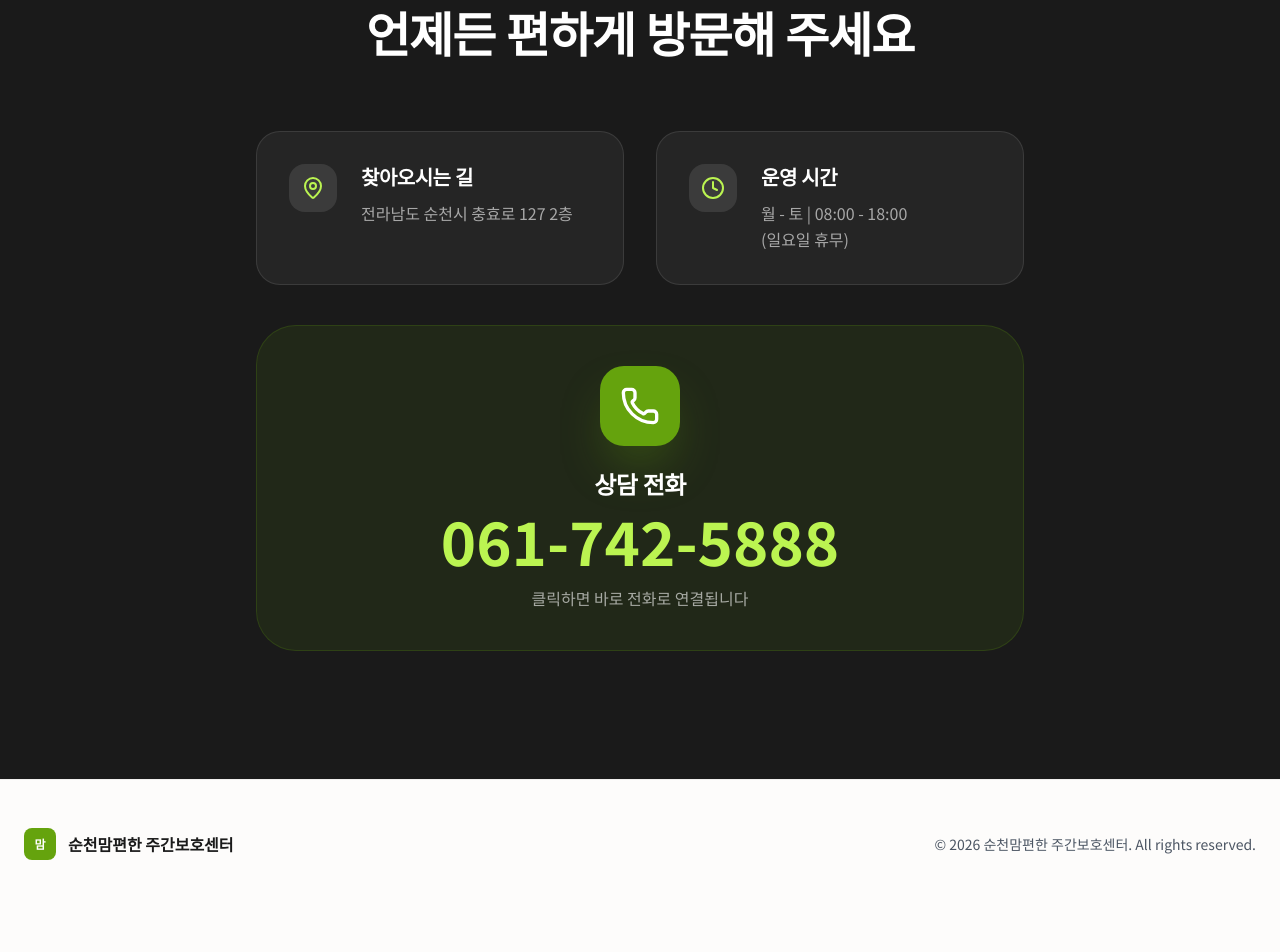
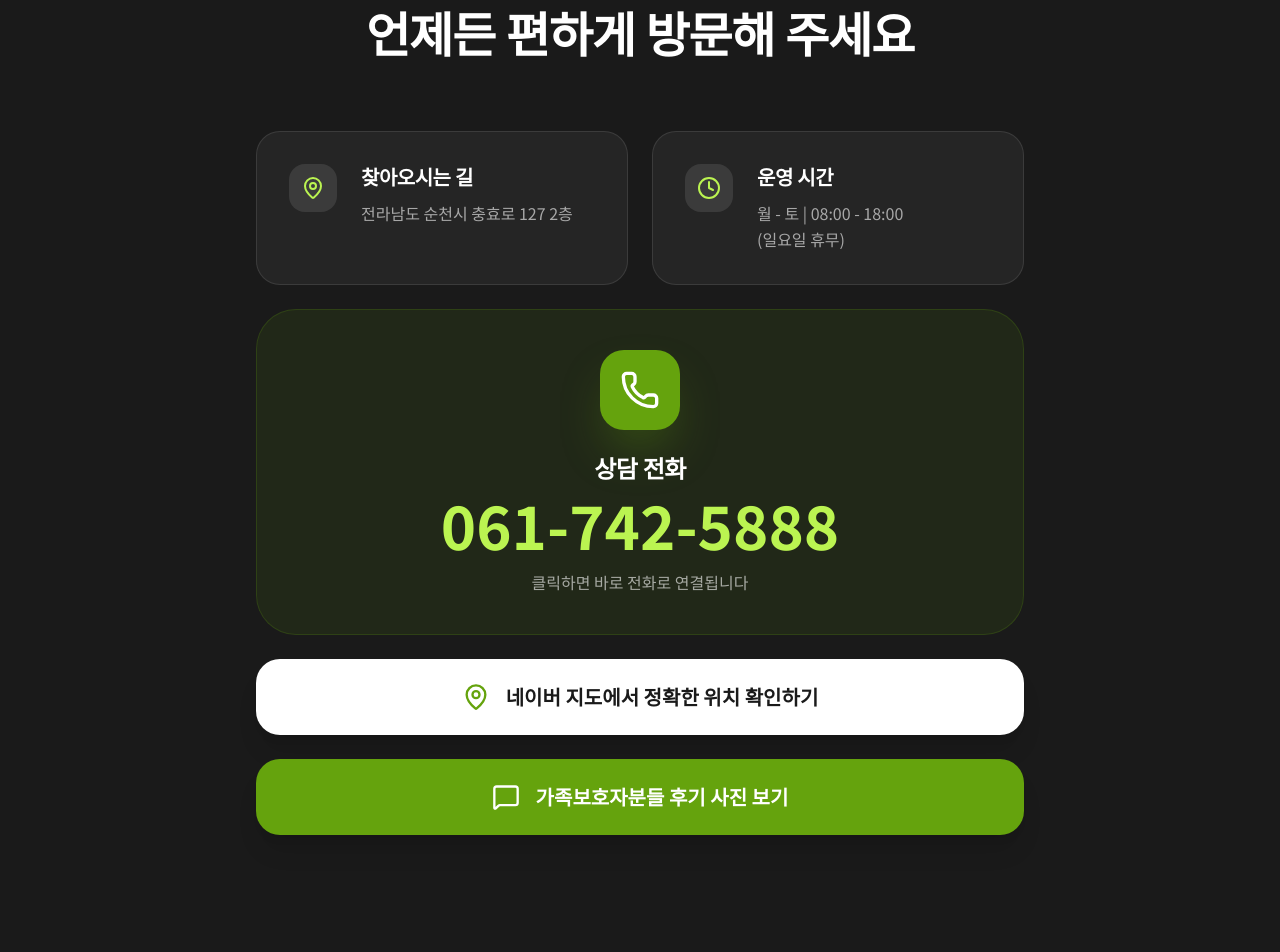
Before and after one commit to gkdud851-coder/mom, a React (Vite) app: page / in a window 1280 px wide. Shown: the part 6340-7292 px from the top of the page. Before the commit the page ends 7248 px from the top, so only its background shows below. Built offline with nearby package versions, Linux system fonts and the light colour scheme.

Commit message:
Update App.tsx

```diff
--- a/src/App.tsx
+++ b/src/App.tsx
@@ -299,24 +299,58 @@ export default function App() {
         {/* Contact Section */}
         <section id="contact" className="section-padding bg-ink text-white">
           <div className="max-w-3xl mx-auto">
-            <SectionHeader subtitle="Location & Contact" title="언제든 편하게 방문해 주세요" light />
-            <div className="space-y-10">
-              <div className="grid md:grid-cols-2 gap-8">
+            <SectionHeader
+              subtitle="Location & Contact"
+              title="언제든 편하게 방문해 주세요"
+              light
+            />
+            <div className="space-y-6">
+              <div className="grid md:grid-cols-2 gap-6">
                 <div className="flex items-start gap-6 bg-white/5 p-8 rounded-3xl border border-white/10">
-                  <div className="w-12 h-12 bg-white/10 rounded-2xl flex items-center justify-center text-lime-300 shrink-0"><MapPin className="w-6 h-6" /></div>
-                  <div><h4 className="text-xl font-bold mb-2">찾아오시는 길</h4><p className="text-white/60 leading-relaxed">전라남도 순천시 충효로 127 2층</p></div>
+                  <div className="w-12 h-12 bg-white/10 rounded-2xl flex items-center justify-center text-lime-300 shrink-0">
+                    <MapPin className="w-6 h-6" />
+                  </div>
+                  <div>
+                    <h4 className="text-xl font-bold mb-2">찾아오시는 길</h4>
+                    <p className="text-white/60 leading-relaxed">전라남도 순천시 충효로 127 2층</p>
+                  </div>
                 </div>
                 <div className="flex items-start gap-6 bg-white/5 p-8 rounded-3xl border border-white/10">
-                  <div className="w-12 h-12 bg-white/10 rounded-2xl flex items-center justify-center text-lime-300 shrink-0"><Clock className="w-6 h-6" /></div>
-                  <div><h4 className="text-xl font-bold mb-2">운영 시간</h4><p className="text-white/60 leading-relaxed">월 - 토 | 08:00 - 18:00<br/>(일요일 휴무)</p></div>
+                  <div className="w-12 h-12 bg-white/10 rounded-2xl flex items-center justify-center text-lime-300 shrink-0">
+                    <Clock className="w-6 h-6" />
+                  </div>
+                  <div>
+                    <h4 className="text-xl font-bold mb-2">운영 시간</h4>
+                    <p className="text-white/60 leading-relaxed">월 - 토 | 08:00 - 18:00<br/>(일요일 휴무)</p>
+                  </div>
                 </div>
               </div>
+
+              {/* 전화 상담 큰 배너 */}
               <div className="flex flex-col items-center text-center bg-lime-brand/10 p-10 rounded-[40px] border border-lime-brand/20 group cursor-pointer" onClick={() => window.open('tel:061-742-5888')}>
-                <div className="w-20 h-20 bg-lime-brand rounded-3xl flex items-center justify-center text-white mb-6 group-hover:scale-110 transition-transform shadow-2xl shadow-lime-brand/40"><Phone className="w-10 h-10" /></div>
+                <div className="w-20 h-20 bg-lime-brand rounded-3xl flex items-center justify-center text-white mb-6 group-hover:scale-110 transition-transform shadow-2xl shadow-lime-brand/40">
+                  <Phone className="w-10 h-10" />
+                </div>
                 <h4 className="text-2xl font-bold mb-2">상담 전화</h4>
                 <p className="text-5xl md:text-6xl font-bold text-lime-300 hover:text-white transition-colors">061-742-5888</p>
                 <p className="text-white/60 mt-4">클릭하면 바로 전화로 연결됩니다</p>
               </div>
+
+              {/* ⭐ 복구된 길찾기 배너 ⭐ */}
+              <button
+                onClick={() => window.open('https://map.naver.com/p/search/%EC%88%9C%EC%B2%9C%EB%A7%98%ED%8E%B8%ED%95%9C%EC%A3%BC%EA%B0%84%EB%B3%B4%ED%98%B8%EC%84%BC%ED%84%B0')}
+                className="w-full bg-white text-ink py-6 rounded-3xl font-bold text-xl flex items-center justify-center gap-4 hover:bg-lime-soft transition-all shadow-xl"
+              >
+                <MapPin className="w-7 h-7 text-lime-brand" /> 네이버 지도에서 정확한 위치 확인하기
+              </button>
+
+              {/* ⭐ 복구된 후기 보기 배너 ⭐ */}
+              <button
+                onClick={() => setIsReviewOpen(true)}
+                className="w-full bg-lime-brand text-white py-6 rounded-3xl font-bold text-xl flex items-center justify-center gap-4 hover:bg-lime-dark transition-all shadow-xl mt-4"
+              >
+                <MessageSquare className="w-7 h-7" /> 가족보호자분들 후기 사진 보기
+              </button>
             </div>
           </div>
         </section>
```
